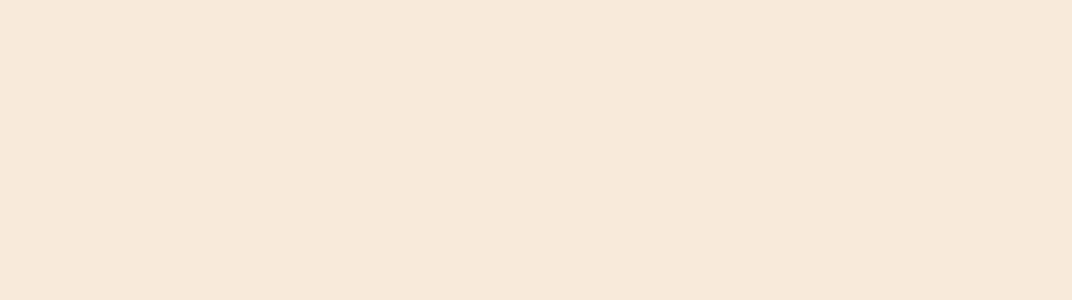
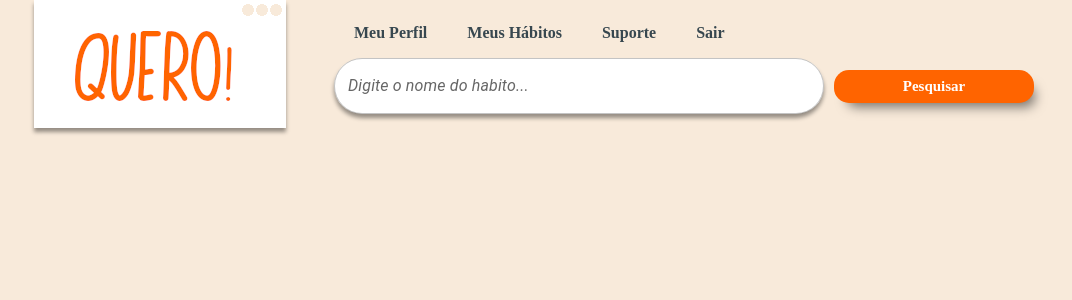
Before and after one commit to wallacesfos/projeto-gestao-de-habitos, a React (Create React App) app: page / in a window 1280 px wide. Shown: the top 300 px of the page, without its empty margins (106-1178 px from the left). Built offline with nearby package versions, Linux system fonts and the light colour scheme.

Commit message:
fix: correcao de placeholder

```diff
--- a/src/App.js
+++ b/src/App.js
@@ -1,9 +1,11 @@
+import Header from "./Components/HeaderDashboard/index.jsx";
 import { GlobalStyle } from "./Utils/globalStyle.js";
 
 function App() {
   return (
     <div className="App">
       <GlobalStyle />
+      <Header placeHolder="Digite o nome do habito..." />
     </div>
   );
 }
--- a/src/Components/HeaderDashboard/index.jsx
+++ b/src/Components/HeaderDashboard/index.jsx
@@ -2,7 +2,7 @@ import { Container } from "./styles.js";
 import logo from "../../Utils/Assets/logo.png";
 import Nav from "../Nav";
 import Search from "../Search";
-export default function Header({ callback, param }) {
+export default function Header({ callback, param, placeHolder }) {
   return (
     <Container>
       <div className="col-left">
@@ -10,7 +10,7 @@ export default function Header({ callback, param }) {
       </div>
       <div className="col-right">
         <Nav dashboard />
-        <Search />
+        <Search placeHolder={placeHolder} />
       </div>
     </Container>
   );
--- a/src/Components/Search/index.jsx
+++ b/src/Components/Search/index.jsx
@@ -1,13 +1,19 @@
 import { TextField } from "@material-ui/core";
 import { ContainerSearch } from "./style.js";
-export default function Search({ callback, param, variavel, setVariavel }) {
+export default function Search({
+  callback,
+  param,
+  variavel,
+  setVariavel,
+  placeHolder,
+}) {
   return (
     <ContainerSearch>
       <div className="Col-input">
         <TextField
           className="Search"
           id="outlined-basic"
-          label="Digite o nome do habito..."
+          label={placeHolder}
           variant="outlined"
         />
       </div>
```
